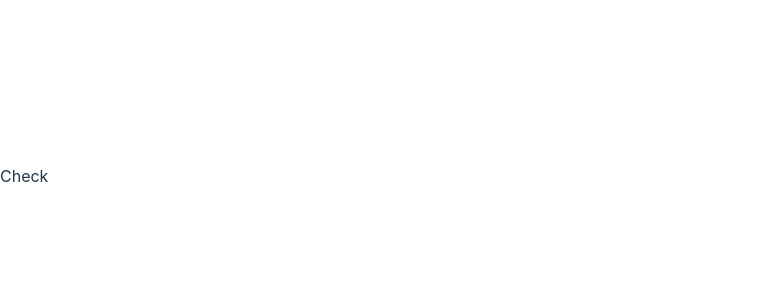
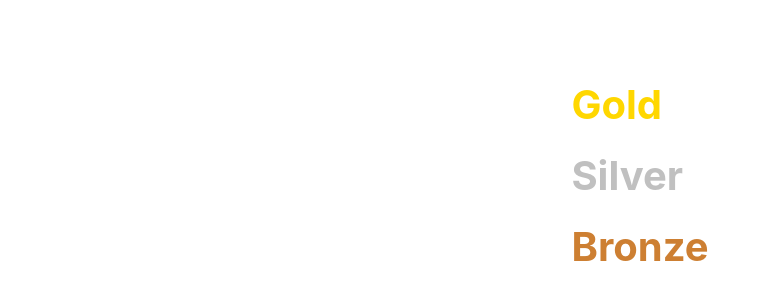
Before and after one commit to Cristian232/React-State-Management, a React (Vite) app: page / in a window 1280 px wide. Shown: the part 224-524 px from the top of the page, without its empty margins (0-769 px from the left). Built offline with nearby package versions, Linux system fonts and the light colour scheme.

Commit message:
Initial setup project

```diff
--- a/src/App.jsx
+++ b/src/App.jsx
@@ -1,8 +1,9 @@
+import Gold from "./components/Gold.jsx";
 
 function App() {
   return (
     <>
-     <p>Check</p>
+     <Gold />
     </>
   )
 }
--- /dev/null
+++ b/src/components/Bronze.jsx
@@ -0,0 +1,10 @@
+
+const Bronze = () => {
+    return (
+        <div style={{color:"\t#CD7F32"}}>
+            <h1>Bronze</h1>
+        </div>
+    );
+};
+
+export default Bronze;
--- /dev/null
+++ b/src/components/Gold.jsx
@@ -0,0 +1,12 @@
+import Silver from "./Silver.jsx";
+
+const Gold = () => {
+    return (
+        <div style={{color:"gold"}}>
+            <h1>Gold</h1>
+            <Silver />
+        </div>
+    );
+};
+
+export default Gold;
--- /dev/null
+++ b/src/components/Silver.jsx
@@ -0,0 +1,12 @@
+import Bronze from "./Bronze.jsx";
+
+const Silver = () => {
+    return (
+        <div style={{color:"silver"}}>
+            <h1>Silver</h1>
+            <Bronze />
+        </div>
+    );
+};
+
+export default Silver;
--- a/src/index.css
+++ b/src/index.css
@@ -27,12 +27,18 @@ body {
   margin: 0;
   display: flex;
   place-items: center;
+  justify-content: center;
   min-width: 320px;
   min-height: 100vh;
 }
 
 h1 {
-  font-size: 3.2em;
+  font-size: 2.5em;
+  line-height: 1.1;
+}
+
+p {
+  font-size: 1.4em;
   line-height: 1.1;
 }
 
```
Also changed, not shown: src/data/MockData.jsx (added, +39 -0 lines), 1 other file (tests, documents, lock files or other folders).
